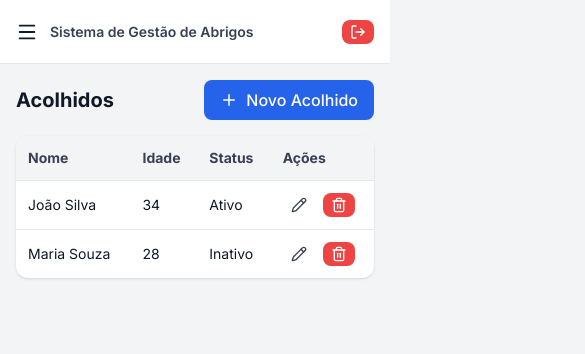
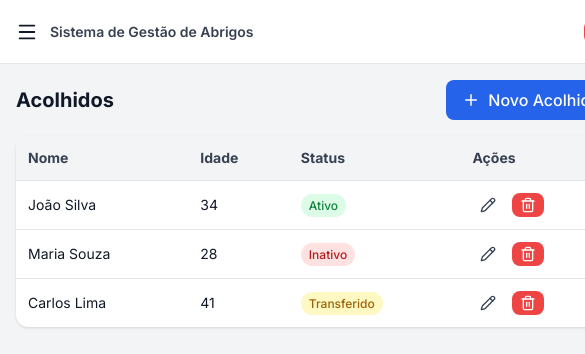
Before and after one commit to RafaSport/sga, a Next.js app: page /acolhidos in a window 390 px wide. Shown: the top 354 px of the page, 585 px wide, since content can reach past the window. Built offline with nearby package versions, Linux system fonts and the light colour scheme; no server answers.

Commit message:
feat: melhora tabela com responsividade e status visual (badge)

```diff
--- a/src/app/(sistema)/acolhidos/page.tsx
+++ b/src/app/(sistema)/acolhidos/page.tsx
@@ -1,24 +1,20 @@
 'use client';
 
+import Badge from '@/components/ui/Badge';
 import Button from '@/components/ui/Button';
 import Table from '@/components/ui/Table';
 import { Pencil, Plus, Trash } from 'lucide-react';
 
 /*
 ========================================================
-TELA DE ACOLHIDOS
+TELA DE ACOLHIDOS (VERSÃO MELHORADA)
 
-Primeira versão:
-- dados mockados
-- foco no visual e estrutura
-
-Depois vamos ligar com o banco
+✔ tabela responsiva
+✔ status com badge
+✔ ações com ícones
 ========================================================
 */
 
-// ==========================
-// DADOS MOCK (TEMPORÁRIO)
-// ==========================
 const acolhidos = [
     {
         nome: 'João Silva',
@@ -30,7 +26,21 @@ const acolhidos = [
         idade: 28,
         status: 'Inativo',
     },
+    {
+        nome: 'Carlos Lima',
+        idade: 41,
+        status: 'Transferido',
+    },
 ];
+
+// ==========================
+// FUNÇÃO DE COR DO STATUS
+// ==========================
+function getStatusVariant(status: string) {
+    if (status === 'Ativo') return 'success';
+    if (status === 'Inativo') return 'danger';
+    return 'warning';
+}
 
 export default function AcolhidosPage() {
     const columns = [
@@ -40,39 +50,33 @@ export default function AcolhidosPage() {
         { label: 'Ações', key: 'acoes' },
     ];
 
-    // ==========================
-    // ADICIONAR AÇÕES NA TABELA
-    // ==========================
     const data = acolhidos.map((item) => ({
         ...item,
 
+        status: (
+            <Badge
+                label={item.status}
+                variant={getStatusVariant(item.status)}
+            />
+        ),
+
         acoes: (
             <div className="flex gap-2">
-                <Button
-                    size="sm"
-                    variant="ghost"
-                    icon={<Pencil size={16} />}
-                ></Button>
+                <Button size="sm" variant="ghost" icon={<Pencil size={16} />} />
 
-                <Button
-                    size="sm"
-                    variant="danger"
-                    icon={<Trash size={16} />}
-                ></Button>
+                <Button size="sm" variant="danger" icon={<Trash size={16} />} />
             </div>
         ),
     }));
 
     return (
         <div>
-            {/* HEADER DA PÁGINA */}
             <div className="flex justify-between items-center mb-4">
                 <h2 className="text-xl font-bold">Acolhidos</h2>
 
                 <Button icon={<Plus size={18} />}>Novo Acolhido</Button>
             </div>
 
-            {/* TABELA */}
             <Table columns={columns} data={data} />
         </div>
     );
--- /dev/null
+++ b/src/components/ui/Badge.tsx
@@ -0,0 +1,37 @@
+interface BadgeProps {
+    label: string;
+    variant?: 'success' | 'danger' | 'warning';
+}
+
+/*
+========================================================
+BADGE (STATUS VISUAL)
+
+- Representa estados do sistema
+- Usado em tabelas, cards, etc
+
+VARIANTES:
+✔ success → verde
+✔ danger → vermelho
+✔ warning → amarelo
+========================================================
+*/
+
+export default function Badge({ label, variant = 'success' }: BadgeProps) {
+    const variants = {
+        success: 'bg-green-100 text-green-700',
+        danger: 'bg-red-100 text-red-700',
+        warning: 'bg-yellow-100 text-yellow-700',
+    };
+
+    return (
+        <span
+            className={`
+                px-2 py-1 text-xs font-medium rounded-full
+                ${variants[variant]}
+            `}
+        >
+            {label}
+        </span>
+    );
+}
--- a/src/components/ui/Table.tsx
+++ b/src/components/ui/Table.tsx
@@ -5,11 +5,11 @@ interface Column {
 
 /*
 ========================================================
-COMPONENTE DE TABELA PADRÃO
+TABLE RESPONSIVA
 
-- Reutilizável
-- Padroniza listagens
-- Usado em vários módulos (acolhidos, equipe, etc)
+✔ scroll horizontal no mobile
+✔ mantém layout no desktop
+✔ reutilizável
 
 ========================================================
 */
@@ -22,13 +22,18 @@ export default function Table({
     data: any[];
 }) {
     return (
-        <div className="bg-white rounded-xl shadow overflow-hidden">
-            <table className="w-full text-sm">
+        <div className="bg-white rounded-xl shadow">
+            {/* SCROLL MOBILE */}
+            <div className="overflow-x-auto">
+                <table className="w-full text-sm min-w-[600px]">
                     {/* HEADER */}
                     <thead className="bg-gray-100 text-gray-700">
                         <tr>
                             {columns.map((col) => (
-                            <th key={col.key} className="text-left p-3">
+                                <th
+                                    key={col.key}
+                                    className="text-left p-3 whitespace-nowrap"
+                                >
                                     {col.label}
                                 </th>
                             ))}
@@ -38,9 +43,15 @@ export default function Table({
                     {/* BODY */}
                     <tbody>
                         {data.map((item, index) => (
-                        <tr key={index} className="border-t hover:bg-gray-50">
+                            <tr
+                                key={index}
+                                className="border-t hover:bg-gray-50 transition"
+                            >
                                 {columns.map((col) => (
-                                <td key={col.key} className="p-3">
+                                    <td
+                                        key={col.key}
+                                        className="p-3 whitespace-nowrap"
+                                    >
                                         {item[col.key]}
                                     </td>
                                 ))}
@@ -49,5 +60,6 @@ export default function Table({
                     </tbody>
                 </table>
             </div>
+        </div>
     );
 }
```
Lines whose indentation alone changed are shown as unchanged.
